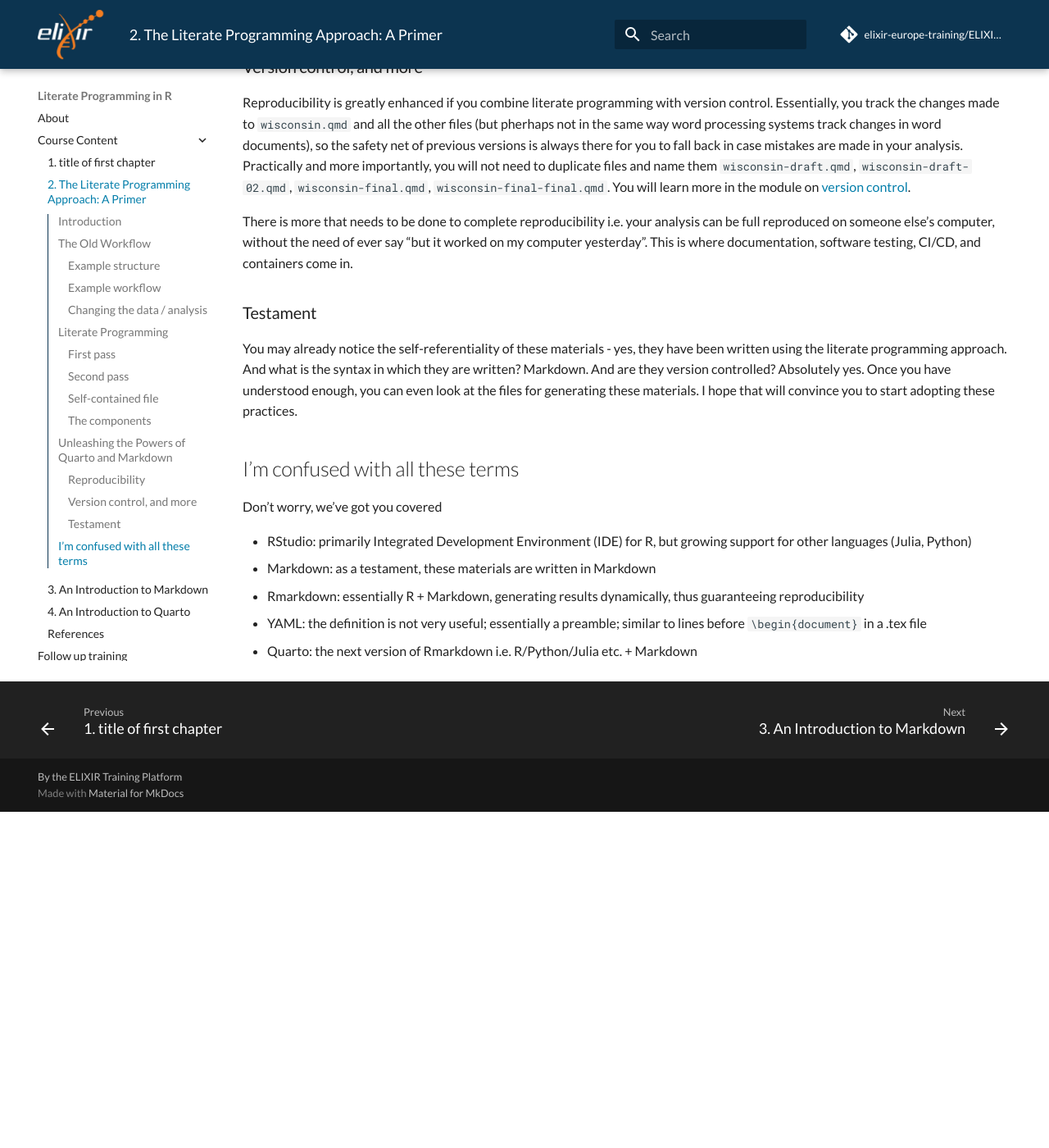
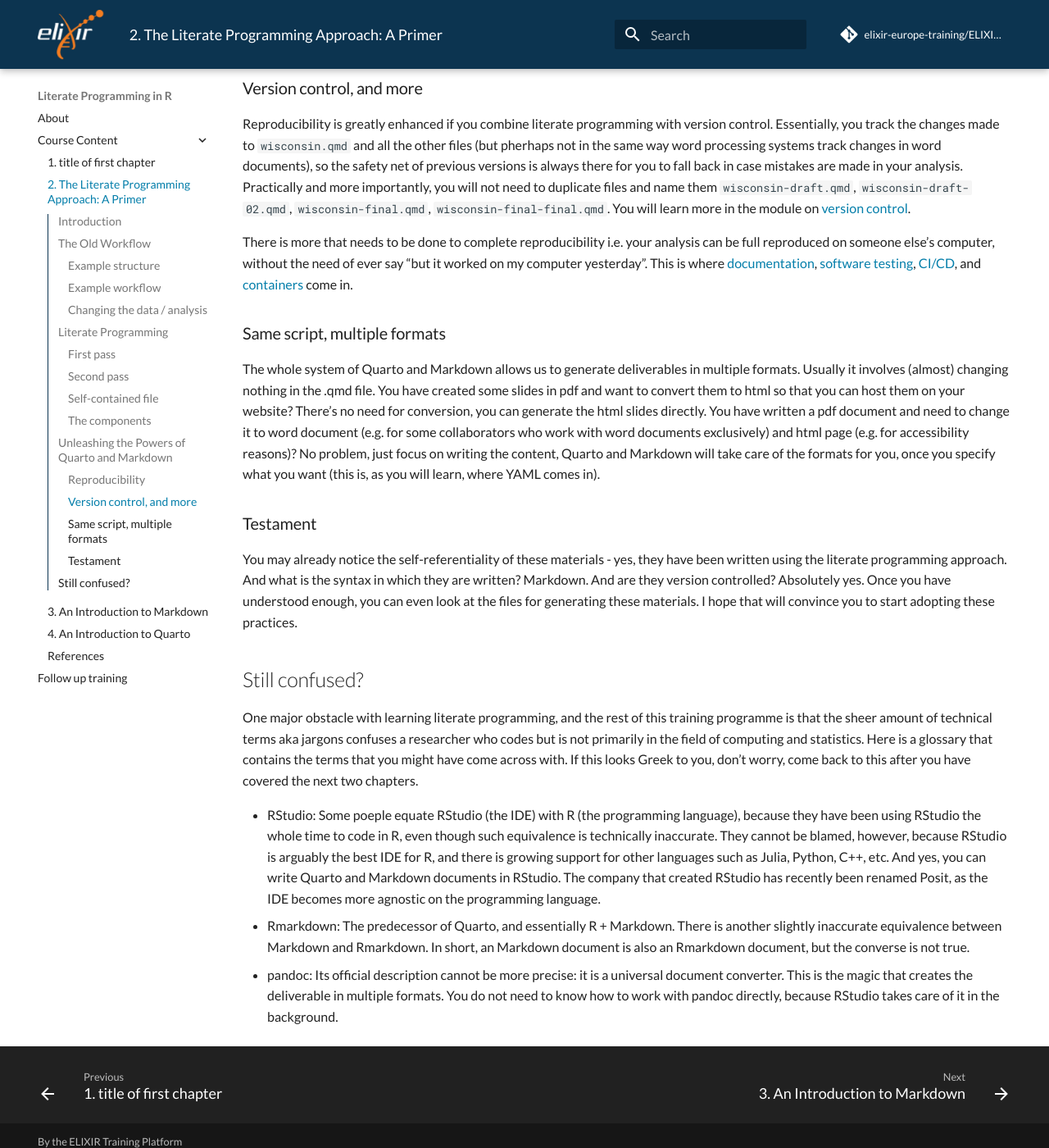
Before and after one commit to elixir-europe-training/ELIXIR-TrP-LiterateProgrammingR-CodeRep, an MkDocs documentation site: the page built from docs/chapters/chapter_02.md, in a window 1280 px wide and 1400 px high, scrolled down 4436 px. Shown: the whole window at 82% size. Built offline with MkDocs 1.6.1 and Material for MkDocs 9.7.7, drawn with Linux system fonts in a browser that asks for light colours; comment, search, counter and statistics services are not loaded; before the commit the page ends 5426 px from its top, so only the background shows below that; some of the changed text lies outside the part shown.

Commit message:
Update chapter_02.md (#24)
* Update chapter_02.md

Expand the last two sections of Chapter 2

* Update chapter_02.md

Edit and trim the glossary at the end

`````diff
--- a/docs/chapters/chapter_02.md
+++ b/docs/chapters/chapter_02.md
@@ -62,7 +62,7 @@ colnames(cancer_data) # column names
 It is an acceptable practice to comment the code so others, including your future self, will understand the analysis. However, the comments make the code more difficult to read as the analysis expands, and it is better to have the code and the text that explains the analysis (called the prose hereafter) in separate sections, but still in the same file. This *is* the essence of literate programming.
 
 ### First pass
-Let's try to separate the code and prose in the same file in the most naive way:
+Let's try to separate the code and prose in the same file in the most naive way, without thinking about what format it is yet:
 
 ```
 We first load the Wisconsin breast cancer data:
@@ -97,7 +97,7 @@ colnames(cancer_data)
 ```
 ````
 
-We shall call any R code, together with the preceding line (triple backticks and `{r}`) and succeeding line (triple backticks) a *code chunk*. Code chunks will be an important concept throughout.
+Notice the extra lines that begin with triple backticks, which separate the prose from the code. We shall call any R code, together with the preceding line (triple backticks and `{r}`) and succeeding line (triple backticks) a *code chunk*. Code chunks will be an important concept throughout.
 
 ### Self-contained file
 What you have seen above is just a snippet. A self-contained file will look like this:
@@ -146,16 +146,17 @@ This is what reproducibility is about.
 ### Version control, and more
 Reproducibility is greatly enhanced if you combine literate programming with version control. Essentially, you track the changes made to `wisconsin.qmd` and all the other files (but pherhaps not in the same way word processing systems track changes in word documents), so the safety net of previous versions is always there for you to fall back in case mistakes are made in your analysis. Practically and more importantly, you will not need to duplicate files and name them `wisconsin-draft.qmd`, `wisconsin-draft-02.qmd`, `wisconsin-final.qmd`, `wisconsin-final-final.qmd`. You will learn more in the module on [version control](../../../ELIXIR-TrP-VersionControlR-CodeRep/).
 
-There is more that needs to be done to complete reproducibility i.e. your analysis can be full reproduced on someone else's computer, without the need of ever say "but it worked on my computer yesterday". This is where documentation, software testing, CI/CD, and containers come in.
+There is more that needs to be done to complete reproducibility i.e. your analysis can be full reproduced on someone else's computer, without the need of ever say "but it worked on my computer yesterday". This is where [documentation](../../../ELIXIR-TrP-DocumentationR-CodeRep/), [software testing](../../../ELIXIR-TrP-TestingR-CodeRep/), [CI/CD](../../../ELIXIR-TrP-CICD-R-CodeRep/), and [containers](../../../ELIXIR-TrP-ContainersR-CodeRep/) come in.
+
+### Same script, multiple formats
+The whole system of Quarto and Markdown allows us to generate deliverables in multiple formats. Usually it involves (almost) changing nothing in the .qmd file. You have created some slides in pdf and want to convert them to html so that you can host them on your website? There's no need for conversion, you can generate the html slides directly. You have written a pdf document and need to change it to word document (e.g. for some collaborators who work with word documents exclusively) and html page (e.g. for accessibility reasons)? No problem, just focus on writing the content, Quarto and Markdown will take care of the formats for you, once you specify what you want (this is, as you will learn, where YAML comes in).
 
 ### Testament
 You may already notice the self-referentiality of these materials - yes, they have been written using the literate programming approach. And what is the syntax in which they are written? Markdown. And are they version controlled? Absolutely yes. Once you have understood enough, you can even look at the files for generating these materials. I hope that will convince you to start adopting these practices.
 
-## I'm confused with all these terms
-Don't worry, we've got you covered
+## Still confused?
+One major obstacle with learning literate programming, and the rest of this training programme is that the sheer amount of technical terms aka jargons confuses a researcher who codes but is not primarily in the field of computing and statistics. Here is a glossary that contains the terms that you might have come across with. If this looks Greek to you, don't worry, come back to this after you have covered the next two chapters.
 
-- RStudio: primarily Integrated Development Environment (IDE) for R, but growing support for other languages (Julia, Python)
-- Markdown: as a testament, these materials are written in Markdown
-- Rmarkdown: essentially R + Markdown, generating results dynamically, thus guaranteeing reproducibility
-- YAML: the definition is not very useful; essentially a preamble; similar to lines before `\begin{document}` in a .tex file
-- Quarto: the next version of Rmarkdown i.e. R/Python/Julia etc. + Markdown
+- RStudio: Some poeple equate RStudio (the IDE) with R (the programming language), because they have been using RStudio the whole time to code in R, even though such equivalence is technically inaccurate. They cannot be blamed, however, because RStudio is arguably the best IDE for R, and there is growing support for other languages such as Julia, Python, C++, etc. And yes, you can write Quarto and Markdown documents in RStudio. The company that created RStudio has recently been renamed Posit, as the IDE becomes more agnostic on the programming language.
+- Rmarkdown: The predecessor of Quarto, and essentially R + Markdown. There is another slightly inaccurate equivalence between Markdown and Rmarkdown. In short, an Markdown document is also an Rmarkdown document, but the converse is not true.
+- pandoc: Its official description cannot be more precise: it is a universal document converter. This is the magic that creates the deliverable in multiple formats. You do not need to know how to work with pandoc directly, because RStudio takes care of it in the background.
`````
